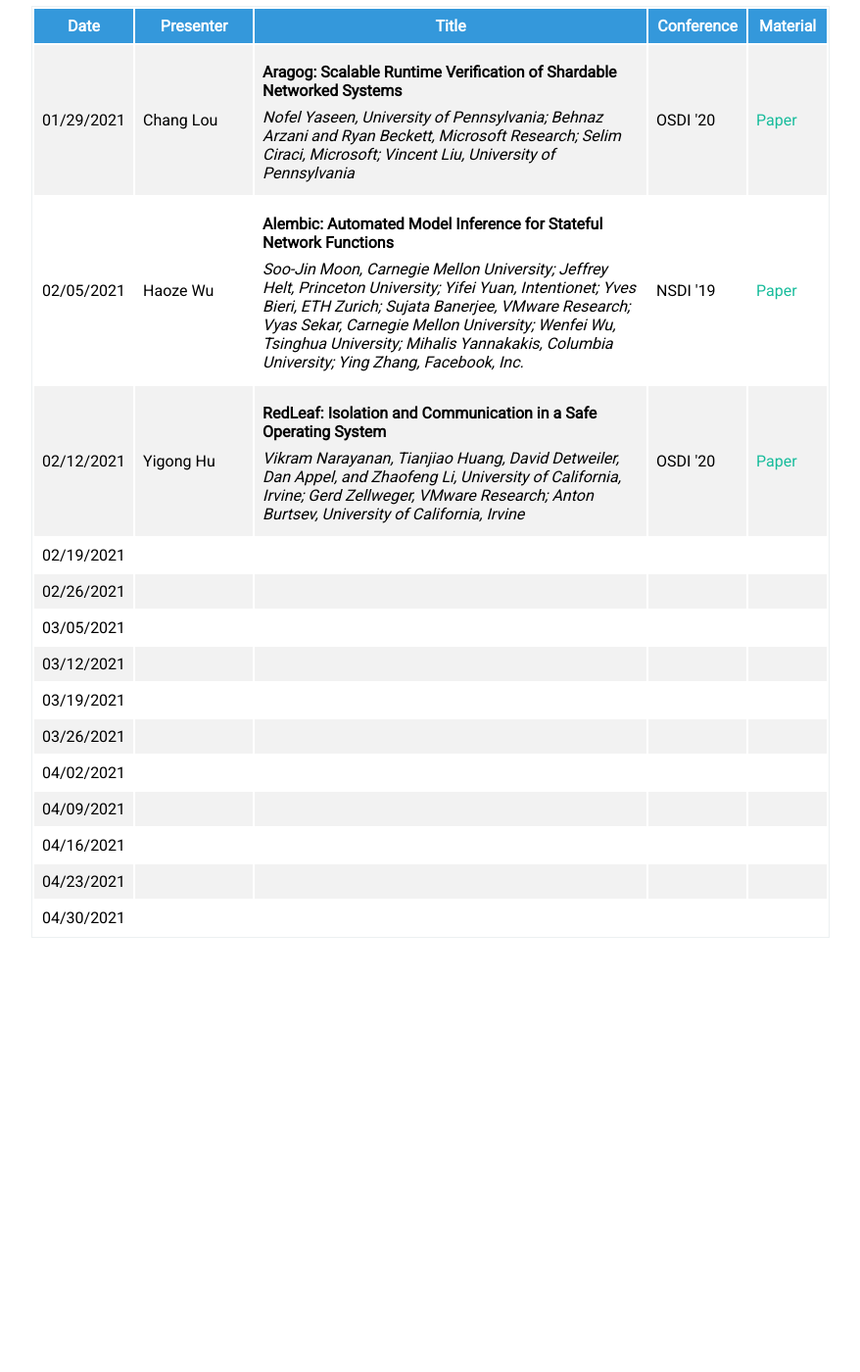
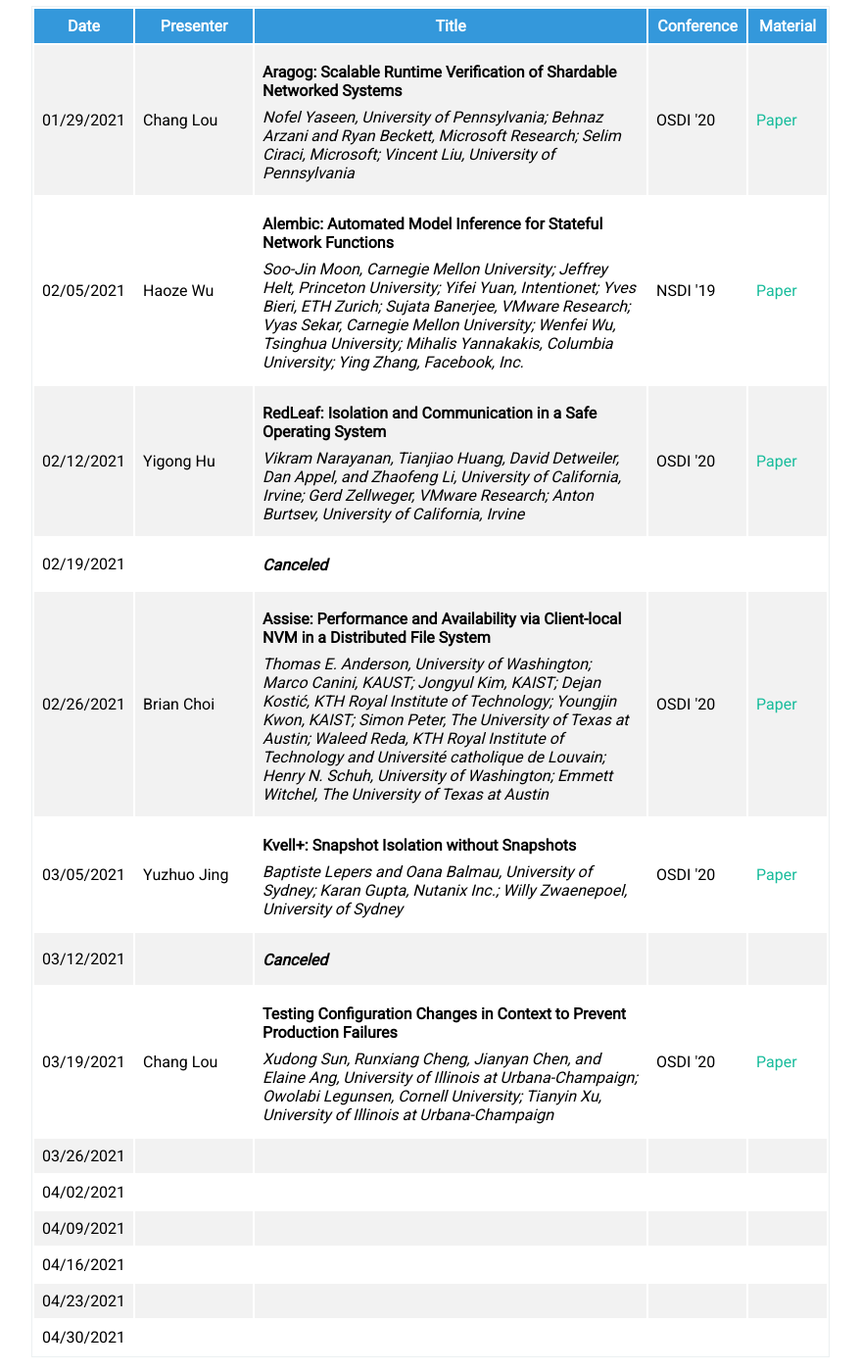
Before and after one commit to ryanphuang/CS817-WWW, a Jekyll site: the page built from index.html, in a window 1280 px wide and 1400 px high, scrolled down 750 px. Shown: the whole window at 98% size, without its empty margins (143-1021 px from the left). Built offline with Jekyll 4.4.1, drawn with Linux system fonts in a browser that asks for light colours; before the commit the page ends 1722 px from its top, so only the background shows below that.

Commit message:
update schedule

```diff
--- a/_includes/schedule.html
+++ b/_includes/schedule.html
@@ -37,7 +37,7 @@
     <td>02/19/2021</td>
     <td></td>
     <td>
-      <p class="title"></p>
+      <p class="title"><i>Canceled</i></p>
       <p class="authors"></p>
     </td>
     <td></td>
@@ -45,29 +45,29 @@
   </tr>
   <tr>
     <td>02/26/2021</td>
-    <td></td>
+    <td>Brian Choi</td>
     <td>
-      <p class="title"></p>
-      <p class="authors"></p>
+      <p class="title">Assise: Performance and Availability via Client-local NVM in a Distributed File System</p>
+      <p class="authors">Thomas E. Anderson, University of Washington; Marco Canini, KAUST; Jongyul Kim, KAIST; Dejan Kostić, KTH Royal Institute of Technology; Youngjin Kwon, KAIST; Simon Peter, The University of Texas at Austin; Waleed Reda, KTH Royal Institute of Technology and Université catholique de Louvain; Henry N. Schuh, University of Washington; Emmett Witchel, The University of Texas at Austin</p>
     </td>
-    <td></td>
-    <td><a href="#"></a></td>
+    <td>OSDI '20</td>
+    <td><a href="https://www.usenix.org/system/files/osdi20-anderson.pdf">Paper</a></td>
   </tr>
   <tr>
     <td>03/05/2021</td>
-    <td></td>
+    <td>Yuzhuo Jing</td>
     <td>
-      <p class="title"></p>
-      <p class="authors"></p>
+      <p class="title">Kvell+: Snapshot Isolation without Snapshots</p>
+      <p class="authors">Baptiste Lepers and Oana Balmau, University of Sydney; Karan Gupta, Nutanix Inc.; Willy Zwaenepoel, University of Sydney</p>
     </td>
-    <td></td>
-    <td><a href="#"></a></td>
+    <td>OSDI '20</td>
+    <td><a href="https://www.usenix.org/system/files/osdi20-lepers.pdf">Paper</a></td>
   </tr>
   <tr>
     <td>03/12/2021</td>
     <td></td>
     <td>
-      <p class="title"></p>
+      <p class="title"><i>Canceled</i></p>
       <p class="authors"></p>
     </td>
     <td></td>
@@ -75,13 +75,13 @@
   </tr>
   <tr>
     <td>03/19/2021</td>
-    <td></td>
+    <td>Chang Lou</td>
     <td>
-      <p class="title"></p>
-      <p class="authors"></p>
+      <p class="title">Testing Configuration Changes in Context to Prevent Production Failures</p>
+      <p class="authors">Xudong Sun, Runxiang Cheng, Jianyan Chen, and Elaine Ang, University of Illinois at Urbana-Champaign; Owolabi Legunsen, Cornell University; Tianyin Xu, University of Illinois at Urbana-Champaign</p>
     </td>
-    <td></td>
-    <td><a href="#"></a></td>
+    <td>OSDI '20</td>
+    <td><a href="https://www.usenix.org/system/files/osdi20-sun.pdf">Paper</a></td>
   </tr>
   <tr>
     <td>03/26/2021</td>
```
